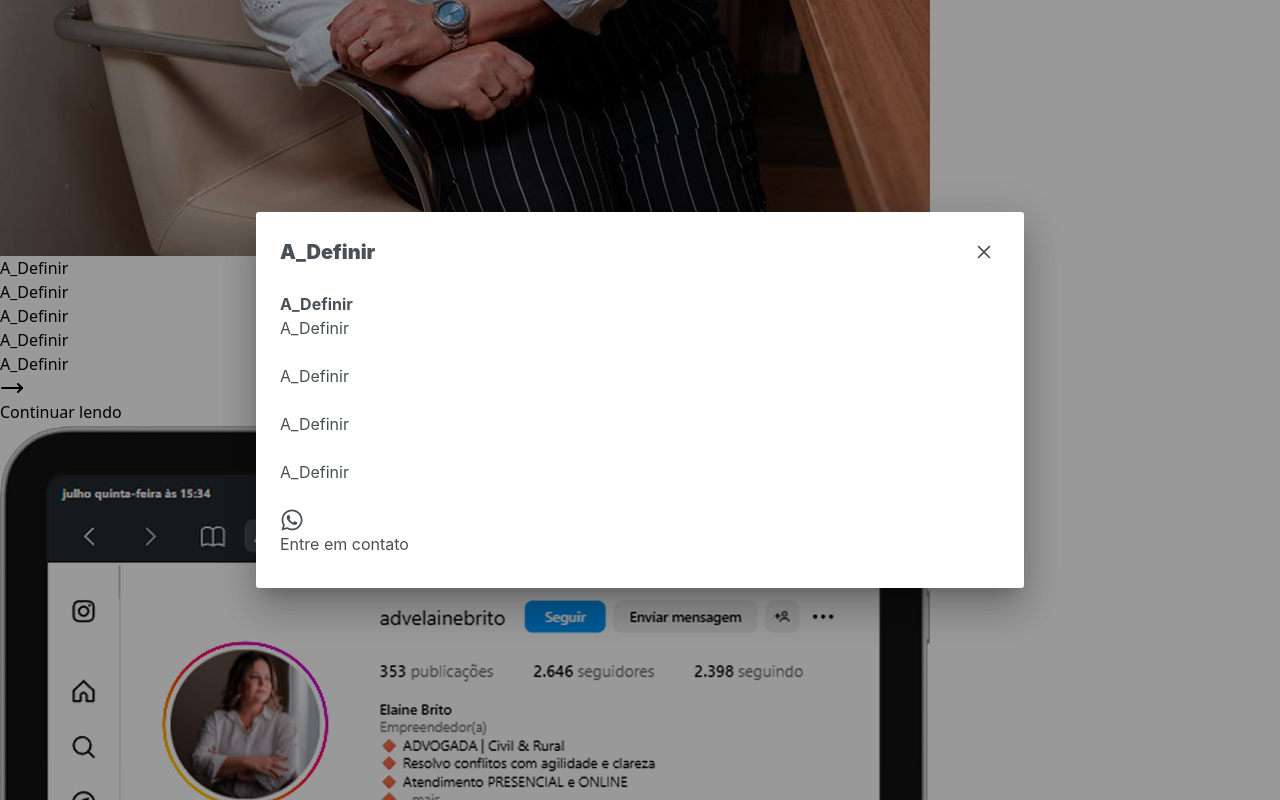
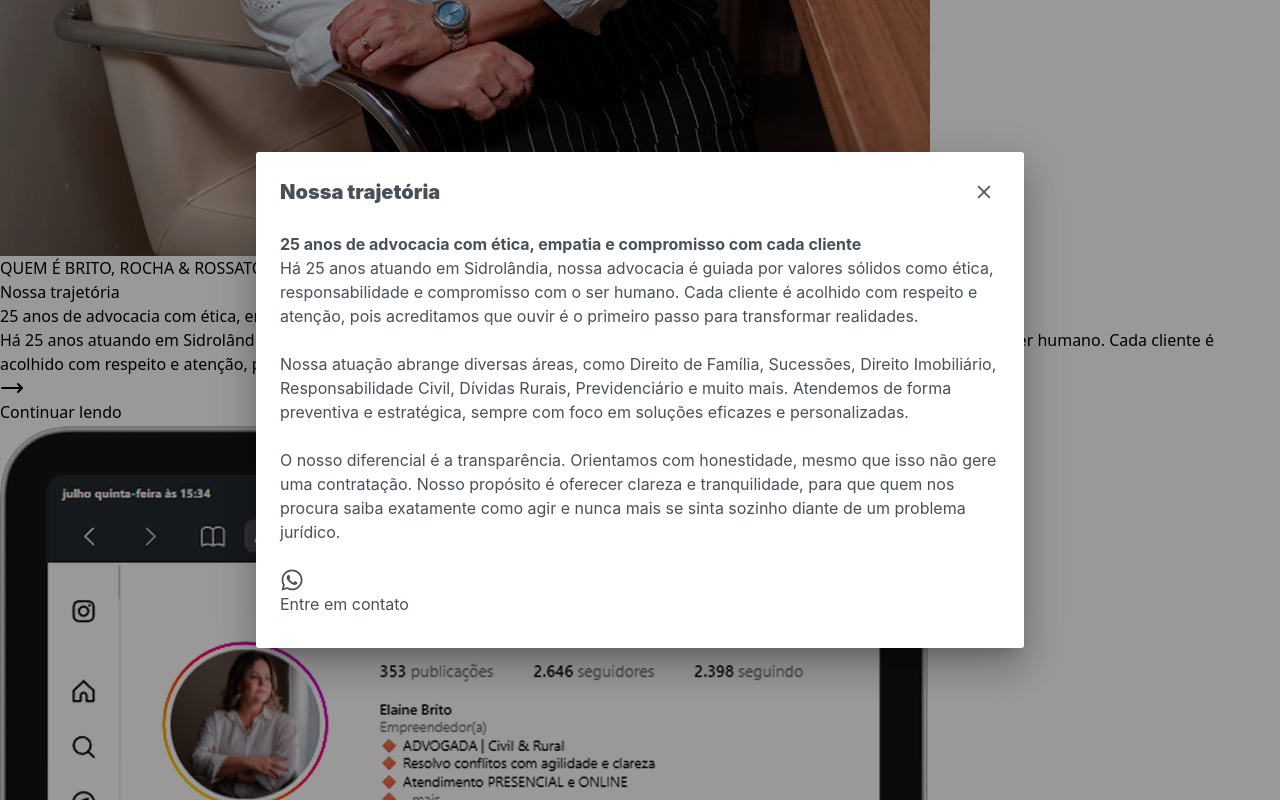
Before and after one commit to Paper-Street-Softwares/Dev-Template, a React (Vite) app: page / in a window 1280 px wide. Both pictures are taken after a click on the button "Continuar lendo". Shown: the part 1494-2294 px from the top of the page. Built offline with nearby package versions, Linux system fonts and the light colour scheme; a web font is replaced by a local one.

Commit message:
fix: About e AboutSocial

```diff
--- a/src/content/content.jsx
+++ b/src/content/content.jsx
@@ -391,33 +391,42 @@ const content = {
         img: aboutImg1,
         alt: "Imagem profissional de escritório/advogado(a)",
       },
-      miniTag: "A_Definir",
-      title: "A_Definir",
-      subtitle: "A_Definir",
+      miniTag: "QUEM É BRITO, ROCHA & ROSSATO",
+      title: "Nossa trajetória",
+      subtitle:
+        "25 anos de advocacia com ética, empatia e compromisso com cada cliente",
       labelInstagram: "Siga-nos no Instagram",
       labelFacebook: "Siga-nos no Facebook",
       labelLinkedin: "Siga-nos no LinkedIn",
       labelX: "Siga-nos no X",
       paragraph: (
         <div>
-          A_Definir
-          <br />
-          A_Definir
+          Há 25 anos atuando em Sidrolândia, nossa advocacia é guiada por
+          valores sólidos como ética, responsabilidade e compromisso com o ser
+          humano. Cada cliente é acolhido com respeito e atenção, pois
+          acreditamos que ouvir é o primeiro passo para transformar realidades.
         </div>
       ),
       buttonModalLabelAbout: "Continuar lendo",
       modal: (
         <p>
-          A_Definir
+          Há 25 anos atuando em Sidrolândia, nossa advocacia é guiada por
+          valores sólidos como ética, responsabilidade e compromisso com o ser
+          humano. Cada cliente é acolhido com respeito e atenção, pois
+          acreditamos que ouvir é o primeiro passo para transformar realidades.
           <br />
           <br />
-          A_Definir
+          Nossa atuação abrange diversas áreas, como Direito de Família,
+          Sucessões, Direito Imobiliário, Responsabilidade Civil, Dívidas
+          Rurais, Previdenciário e muito mais. Atendemos de forma preventiva e
+          estratégica, sempre com foco em soluções eficazes e personalizadas.
           <br />
           <br />
-          A_Definir
-          <br />
-          <br />
-          A_Definir
+          O nosso diferencial é a transparência. Orientamos com honestidade,
+          mesmo que isso não gere uma contratação. Nosso propósito é oferecer
+          clareza e tranquilidade, para que quem nos procura saiba exatamente
+          como agir e nunca mais se sinta sozinho diante de um problema
+          jurídico.
           <br />
           <br />
         </p>
@@ -431,9 +440,10 @@ const content = {
           imgSocial: aboutInstagram,
           alt: `Foto do Instagram do ${infos.name}`,
         },
-        miniTag: "A_Definir",
-        title: "A_Definir",
-        subtitle: "A_Definir",
+        miniTag: "REDES SOCIAIS",
+        title: "Conecte-se conosco",
+        subtitle:
+          "Aproveite nossas redes sociais para mantermos contato e ficar por dentro de atualizações importantes no mundo do direito.",
         paragraph: <p></p>,
         labelInstagram: "Siga-nos no Instagram",
         labelFacebook: "Siga-nos no Facebook",
--- a/tailwind.config.js
+++ b/tailwind.config.js
@@ -30,9 +30,9 @@ export const theme = {
 
       links: "#0189BB",
       iconButtons: "#fff",
-      labelButtons: "#fff",
-      minititleLightLabel: "#fff", //label das minitag de seções claras
-      minititleDarkLabel: "#fff", //label minitag de seções escuras
+      labelButtons: "#000",
+      minititleLightLabel: "#000", //label das minitag de seções claras
+      minititleDarkLabel: "#000", //label minitag de seções escuras
 
       // Sombras
 
```
